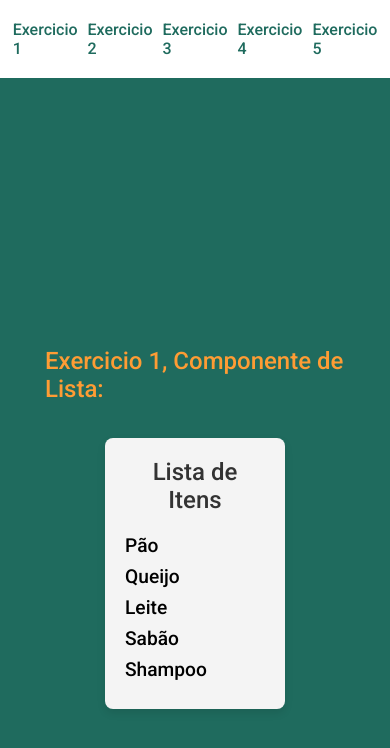
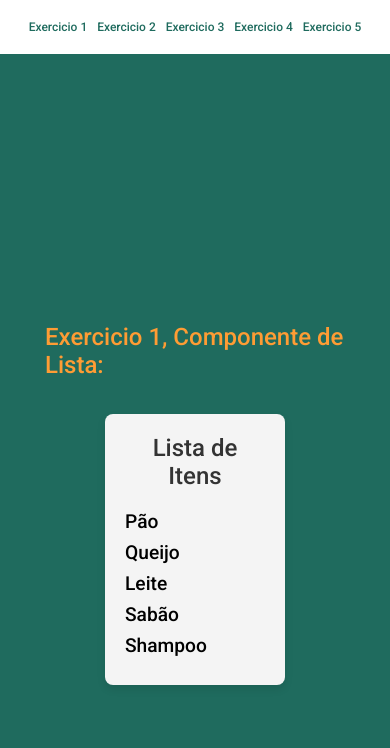
Before and after one commit to luixgabriel/desafio-markts, a React (Vite) app: page / in a window 390 px wide. Shown: the top 748 px of the page. Built offline with nearby package versions, Linux system fonts and the light colour scheme.

Commit message:
fix: responsivity

```diff
--- a/src/components/Header/Header.tsx
+++ b/src/components/Header/Header.tsx
@@ -15,6 +15,12 @@ const HeaderContainer = styled.header`
 
     &:hover {
         color: #123d36;
+    }
+  }
+
+  @media (max-width: 460px) {
+    a {
+      font-size: 12px; /* Reduzindo o tamanho da fonte para telas menores que 404px */
     }
   }
 `;
```
